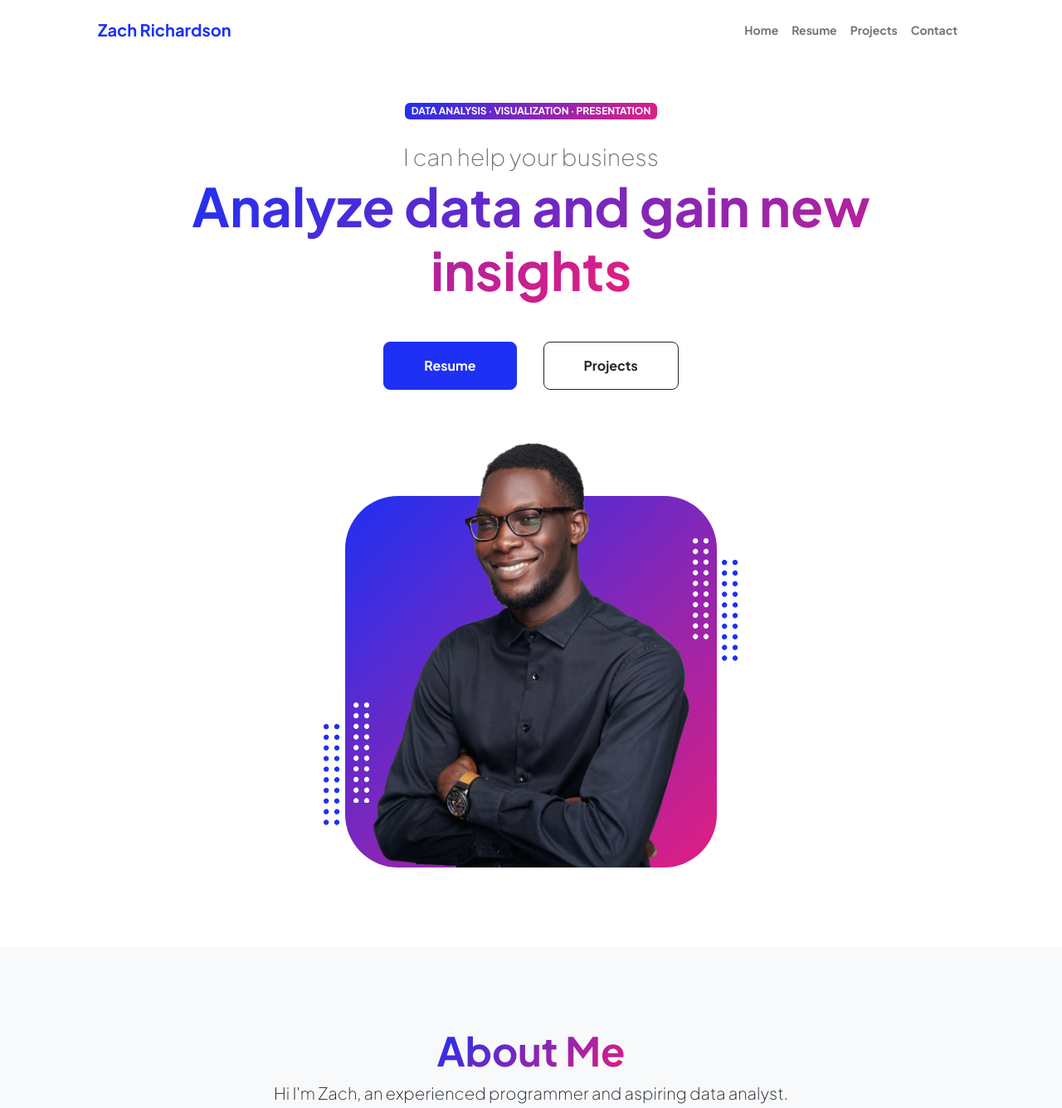
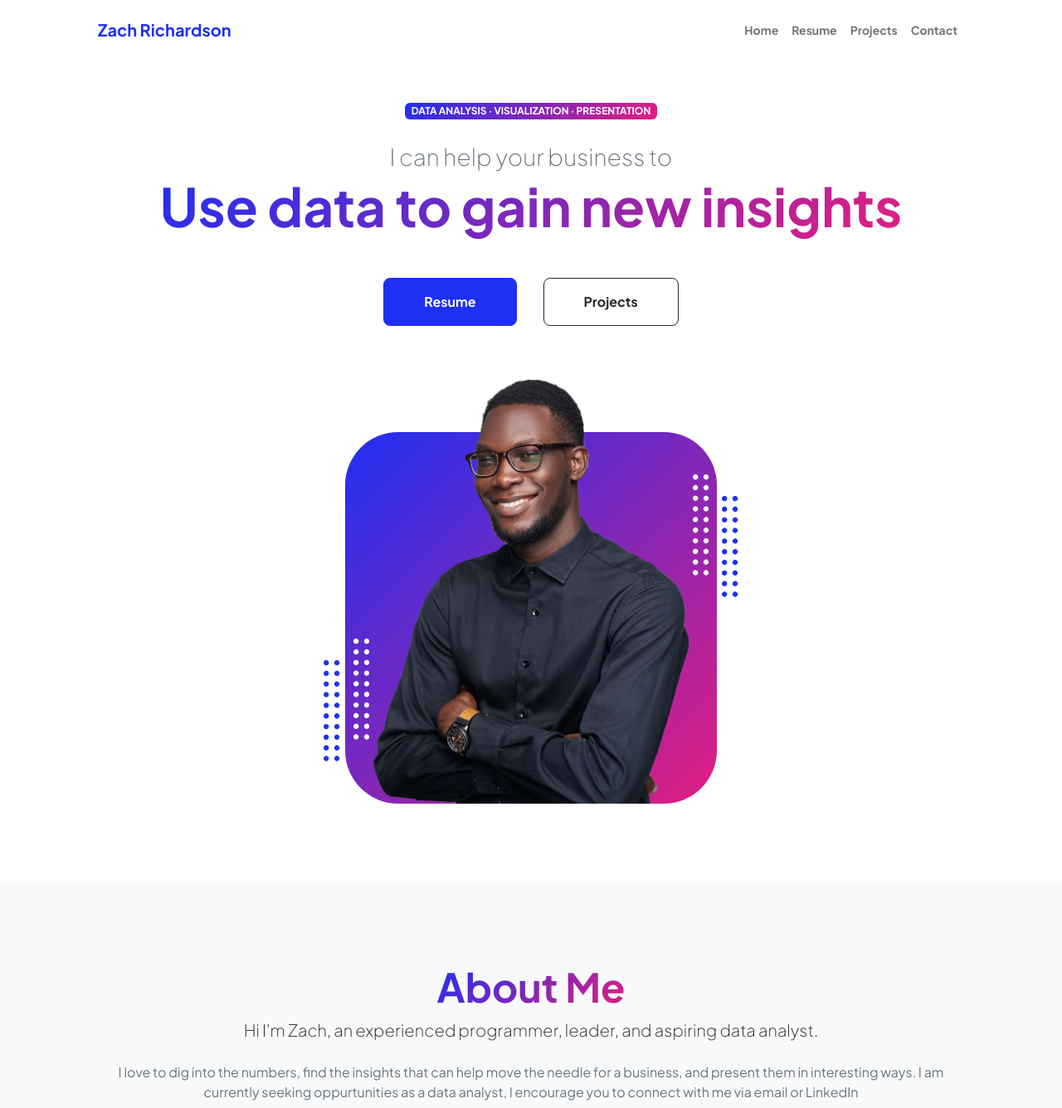
Before and after one commit to richardson227/richardson227.github.io, a plain HTML site: page index.html in a window 1280 px wide. Shown: the top 1336 px of the page at 83% size. Drawn offline with nearby package versions, Linux system fonts and the light colour scheme.

Commit message:
Update index.html Update about me description

```diff
--- a/index.html
+++ b/index.html
@@ -42,8 +42,8 @@
                             <!-- Header text content-->
                             <div class="text-center text-xxl-start">
                                 <div class="badge bg-gradient-primary-to-secondary text-white mb-4"><div class="text-uppercase">Data Analysis &middot; Visualization &middot; Presentation</div></div>
-                                <div class="fs-3 fw-light text-muted">I can help your business</div>
-                                <h1 class="display-3 fw-bolder mb-5"><span class="text-gradient d-inline">Analyze data and gain new insights</span></h1>
+                                <div class="fs-3 fw-light text-muted">I can help your business to</div>
+                                <h1 class="display-3 fw-bolder mb-5"><span class="text-gradient d-inline">Use data to gain new insights</span></h1>
                                 <div class="d-grid gap-3 d-sm-flex justify-content-sm-center justify-content-xxl-start mb-3">
                                     <a class="btn btn-primary btn-lg px-5 py-3 me-sm-3 fs-6 fw-bolder" href="resume.html">Resume</a>
                                     <a class="btn btn-outline-dark btn-lg px-5 py-3 fs-6 fw-bolder" href="projects.html">Projects</a>
@@ -182,7 +182,7 @@
                         <div class="col-xxl-8">
                             <div class="text-center my-5">
                                 <h2 class="display-5 fw-bolder"><span class="text-gradient d-inline">About Me</span></h2>
-                                <p class="lead fw-light mb-4">Hi I'm Zach, an experienced programmer and aspiring data analyst.</p>
+                                <p class="lead fw-light mb-4">Hi I'm Zach, an experienced programmer, leader, and aspiring data analyst.</p>
                                 <p class="text-muted">I love to dig into the numbers, find the insights that can help move the needle for a business, and present them in interesting ways. I am currently seeking oppurtunities as a data analyst, I encourage you to connect with me via email or LinkedIn </p>
                                 <div class="d-flex justify-content-center fs-2 gap-4">
                                     <a class="text-gradient" href="https://linkedin.com/in/zacharyjrichardson12"><i class="bi bi-linkedin"></i></a>
```
